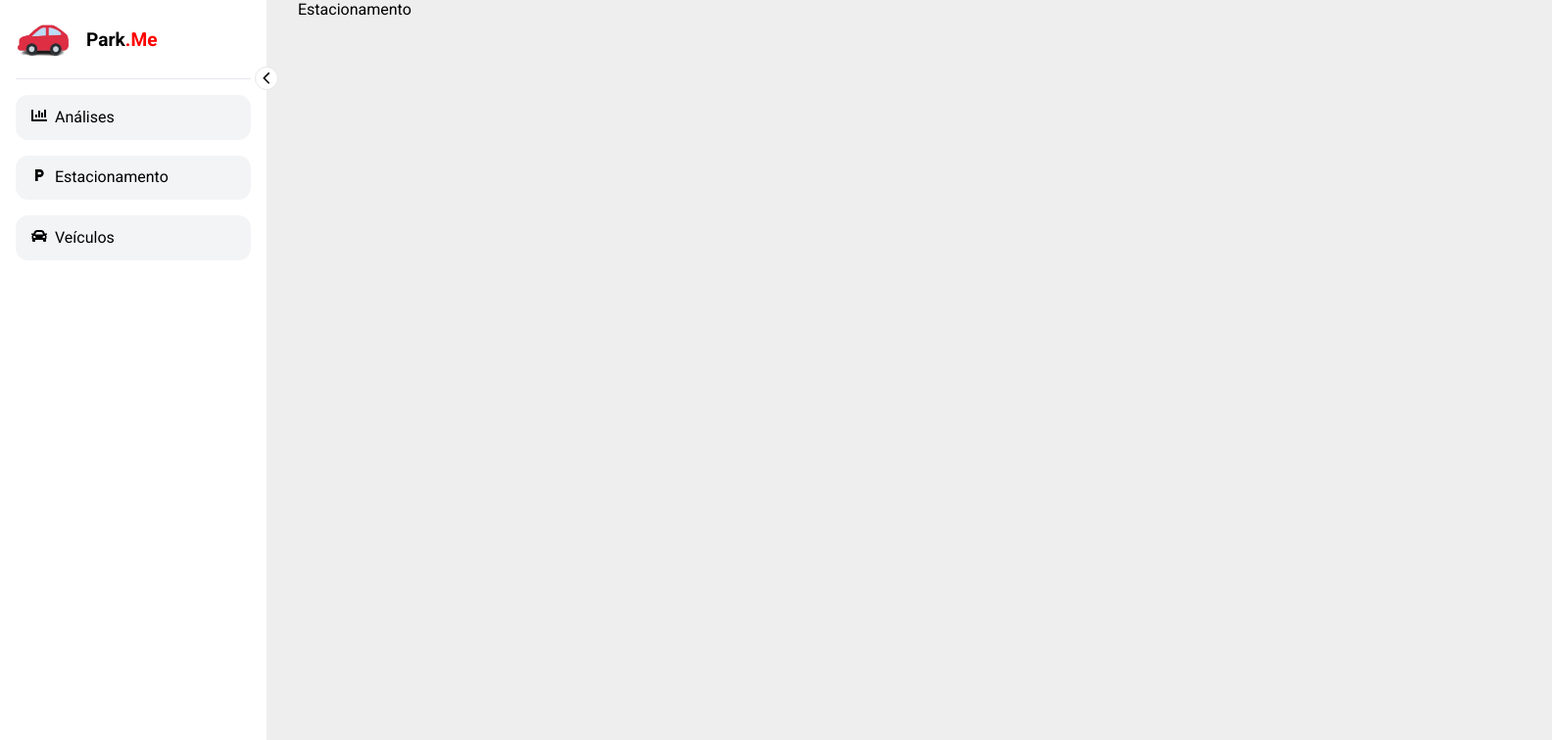
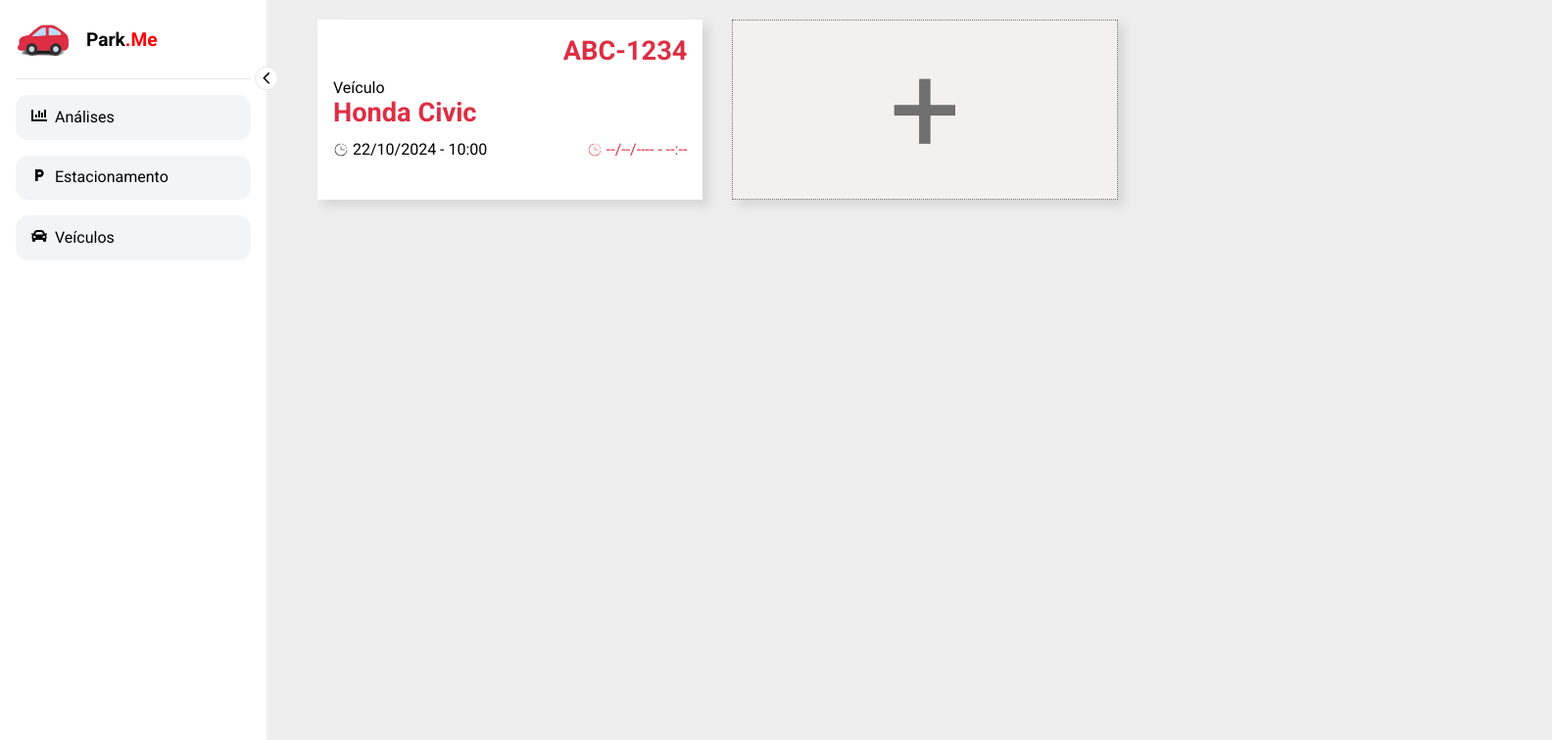
Before and after one commit to GiigADS2023/Park.me, a Next.js app: page /Estacionamento in a window 1280 px wide. Shown: the top 756 px of the page at 98% size, 1584 px wide, since content can reach past the window. Built offline with nearby package versions, Linux system fonts and the light colour scheme.

Commit message:
second commit - estacionamento.css e tsx

```diff
--- a/src/pages/Estacionamento.tsx
+++ b/src/pages/Estacionamento.tsx
@@ -1,11 +1,52 @@
 import BaseLayout from "@/components/BaseLayout";
+import { PiClockCountdownThin } from "react-icons/pi";
+import React, { ReactNode } from 'react';
+import styles from '../styles/Estacionamento.module.css';
+
+interface CardProps {
+  children: ReactNode;
+  className?: string;
+}
+
+function Card({ children, className }: CardProps) {
+  return (
+    <div className={`${styles.cardContainer} ${className}`}>
+      {children}
+    </div>
+  );
+}
 
 export default function Estacionamento() {
   return (
-    <>
-      <BaseLayout>
-        <div>Estacionamento</div>
-      </BaseLayout>
-    </>
+    <BaseLayout>
+      <div className={styles.div}>
+        <div className={styles.body}>
+          <div className={styles.mainContainer}>
+            <Card>
+              <div className={styles.identifierContainer}>
+                <h2>ABC-1234</h2>
+              </div>
+              <div className={styles.vehicleContainer}>
+                <span>Veículo</span>
+                <h2>Honda Civic</h2>
+              </div>
+              <div className={styles.timesContainer}>
+                <span className={styles.start}>
+                  <PiClockCountdownThin aria-label="Start time" />
+                  22/10/2024 - 10:00
+                </span>
+                <span className={styles.end}>
+                  <PiClockCountdownThin aria-label="End time" />
+                  --/--/---- - --:--
+                </span>
+              </div>
+            </Card>
+            <Card className={styles.addCard}>
+              +
+            </Card>
+          </div>
+        </div>
+      </div>
+    </BaseLayout>
   );
 }
--- /dev/null
+++ b/src/styles/Estacionamento.module.css
@@ -0,0 +1,70 @@
+/* Estacionamento.module.css */
+.div {
+    margin: 0;
+    padding: 0;
+    box-sizing: border-box;
+}
+
+.body {
+    width: 100vw;
+    height: 100vh;
+}
+
+.cardContainer {
+  background: #fff;
+  padding: 16px;
+  box-shadow: 6px 6px 10px rgba(156, 156, 156, 0.3);
+  cursor: pointer;
+}
+
+.cardContainer h2 {
+  color: #dd2e44;
+  margin-block-start: 0;
+  margin-block-end: -4px;
+  font-size: 1.7rem;
+  font-weight: bold;
+}
+
+.mainContainer {
+  padding: 20px;
+  display: grid;
+  grid-row-gap: 30px;
+  grid-column-gap: 30px;
+  grid-template-columns: repeat(auto-fill, minmax(300px, 1fr));
+}
+
+.identifierContainer {
+    text-align: right;
+    margin-bottom: 16px;
+}
+
+.vehicleContainer {
+    margin-bottom: 16px;
+}
+
+.timesContainer {
+    display: flex;
+    justify-content: space-between;
+    margin-top: 10px;
+}
+
+.start, .end {
+    display: flex;
+    align-items: center;
+    justify-content: center;
+    gap: 0.25rem;
+}
+.end {
+    color: #dd2e44;
+}
+
+.addCard {
+    background: #F5F0F0;
+    border: 1px dotted #707070;
+    display: flex;
+    align-items: center;
+    justify-content: center;
+    font-size: 8rem;
+    color: #707070;
+    cursor: pointer;
+}
```
Also changed, not shown: src/pages/Veiculos.tsx (+6 -7 lines).
